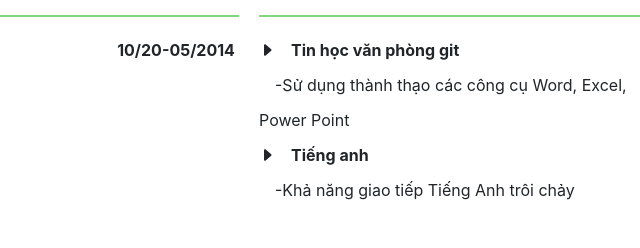
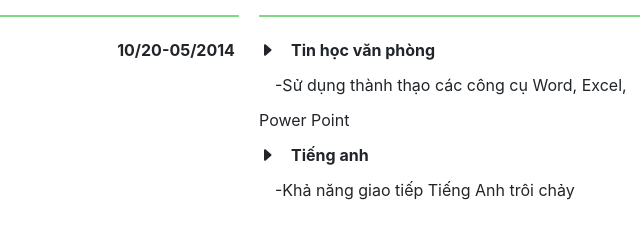
Before and after one commit to taphu98/MD1_GroupCV, a plain HTML site: page index.html in a window 1280 px wide. Shown: the part 449-697 px from the top of the page, 640-1280 px from the left. Drawn offline with nearby package versions, Linux system fonts and the light colour scheme.

Commit message:
hoan thanh

```diff
--- a/index.html
+++ b/index.html
@@ -68,7 +68,7 @@
         <td style="vertical-align: text-top"><b>10/20-05/2014</b></td>
         <td>
             <ul>
-                <i class="bi bi-caret-right-fill"></i>&emsp;<b>Tin học văn phòng git</b>
+                <i class="bi bi-caret-right-fill"></i>&emsp;<b>Tin học văn phòng</b>
                 <br>&emsp;-Sử dụng thành thạo các công cụ Word, Excel, Power Point
                 <br> <i class="bi bi-caret-right-fill"></i><b>&emsp;Tiếng anh</b>
                 <br>&emsp;-Khả năng giao tiếp Tiếng Anh trôi chảy
```
